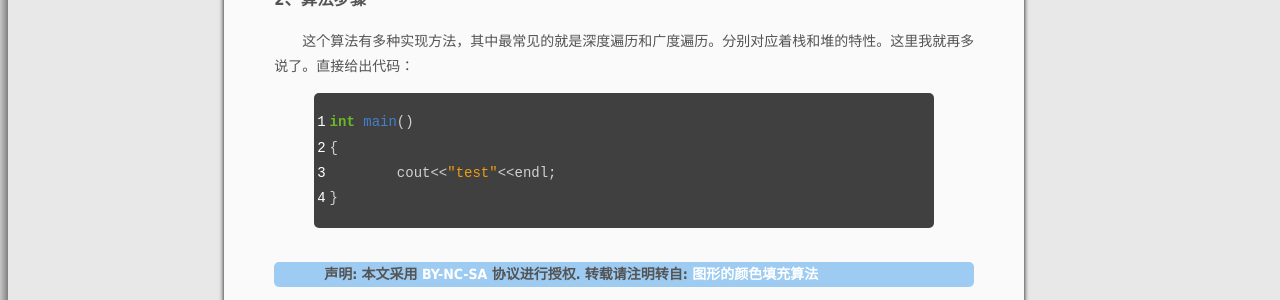
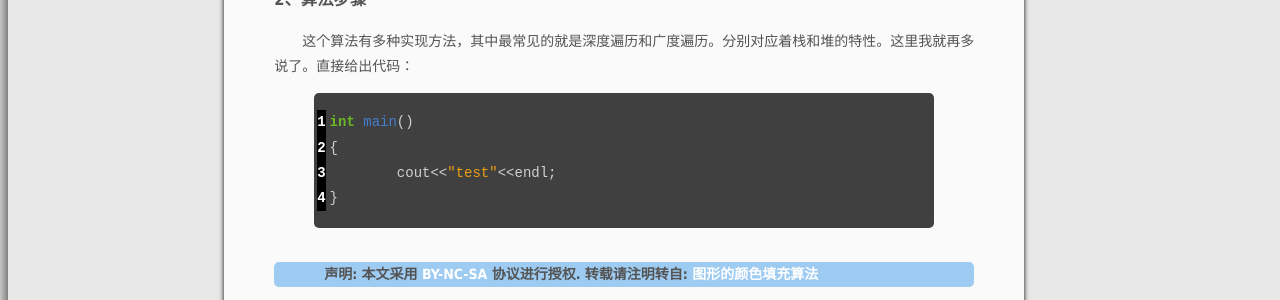
Before and after one commit to flyaway1217/flyaway1217.github.com, a Jekyll site: the page built from _posts/2012-12-17-color-filled.md, in a window 1280 px wide. Shown: the part 1423-1723 px from the top of the page. Built offline with Jekyll 4.4.1, drawn with Linux system fonts in a browser that asks for light colours; Markdown is read by kramdown in place of the engine named in the settings.

Commit message:
Update the syntax.css

```diff
--- a/css/syntax.css
+++ b/css/syntax.css
@@ -67,4 +67,4 @@
 .vg { color: #40ffff } /* Name.Variable.Global */
 .vi { color: #40ffff } /* Name.Variable.Instance */
 .il { color: #3677a9 } /* Literal.Number.Integer.Long */
-.lineno {color: #ffffff}
+.lineno {color: #ffffff;background-color:#000000;font-weight:bold;}
```
